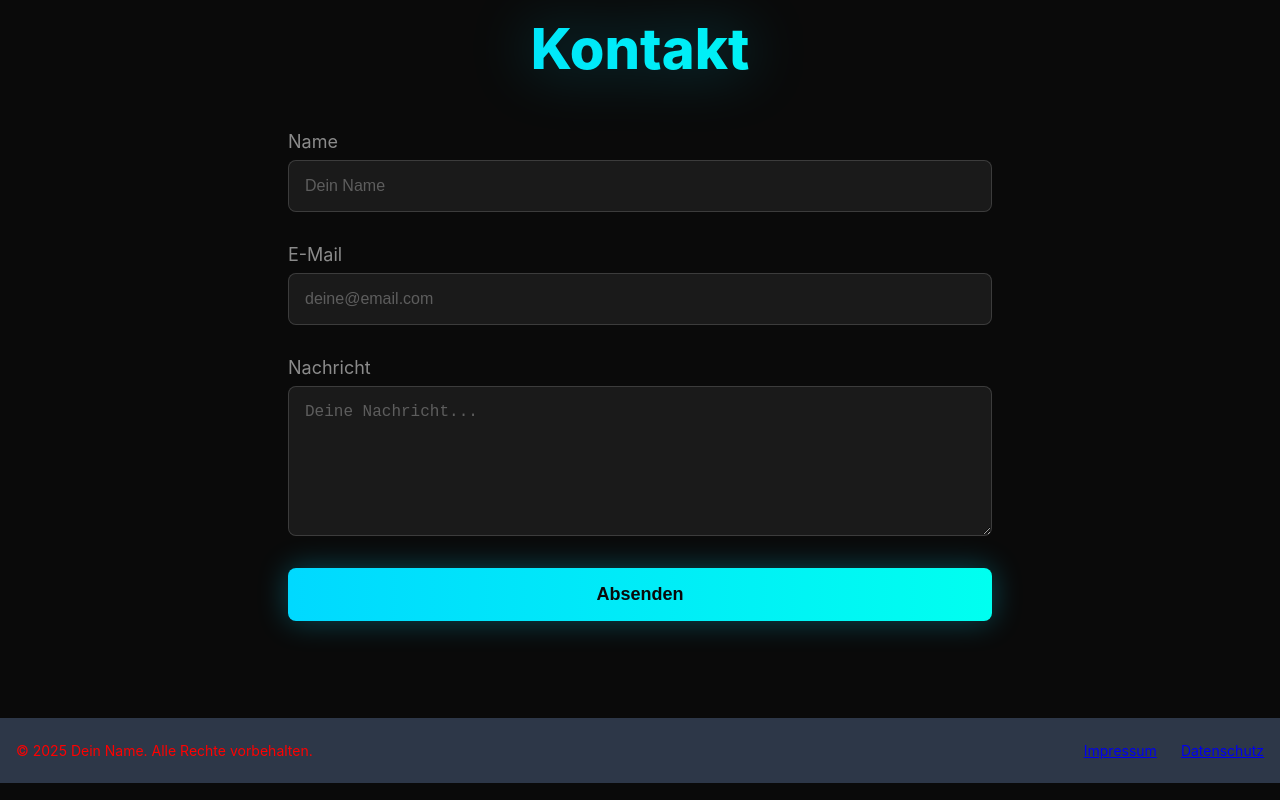
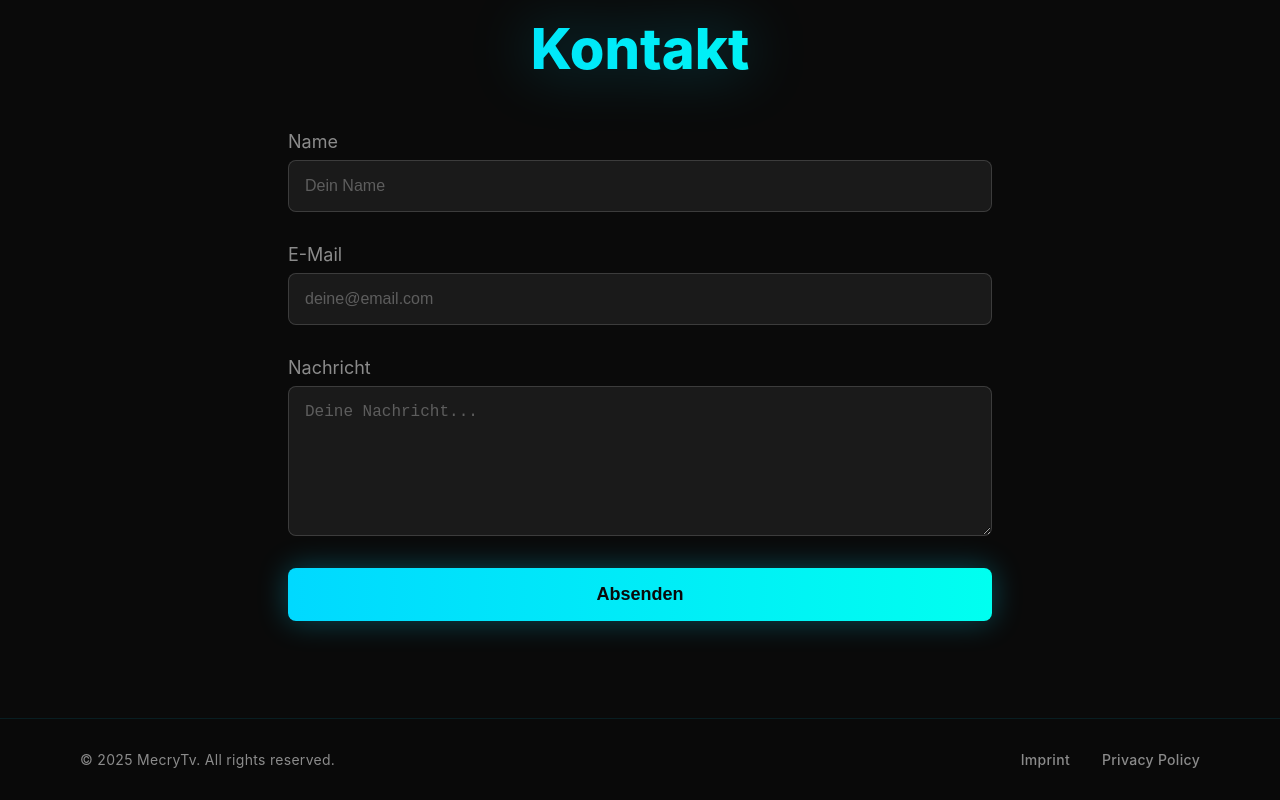
Before and after one commit to MecryTv/WEB-MyWebsite, a React (Vite) app: page / in a window 1280 px wide. Shown: the part 4136-4936 px from the top of the page. Built offline with nearby package versions, Linux system fonts and the light colour scheme.

Commit message:
[EDIT] Footer style & english

```diff
--- a/src/components/Footer.tsx
+++ b/src/components/Footer.tsx
@@ -9,7 +9,7 @@ const Footer: React.FC = () => {
                 <div className="footer-content">
                     <div className="copyright-area">
                         <p className="copyright-text">
-                            © {new Date().getFullYear()} Dein Name. Alle Rechte vorbehalten.
+                            © {new Date().getFullYear()} MecryTv. All rights reserved.
                         </p>
                     </div>
 
@@ -18,13 +18,13 @@ const Footer: React.FC = () => {
                             to="/imprint"
                             className="footer-link"
                         >
-                            Impressum
+                            Imprint
                         </Link>
                         <Link
                             to="/privacy"
                             className="footer-link"
                         >
-                            Datenschutz
+                            Privacy Policy
                         </Link>
                     </div>
                 </div>
--- a/src/styles/Footer.scss
+++ b/src/styles/Footer.scss
@@ -1,23 +1,21 @@
-$footer-bg: #2d3748;
-$text-color: #ff0000;
-$hover-color: #63b3ed;
-$breakpoint-md: 768px;
-
 .app-footer {
-  background-color: $footer-bg;
-  color: $text-color;
+  background: rgba(10, 10, 10, 0.95);
+  backdrop-filter: blur(12px);
+  color: var(--grau);
   margin-top: auto;
+  border-top: 1px solid rgba(0, 217, 255, 0.1);
 }
 
 .footer-container {
-  max-width: 100%;
+  max-width: 1600px;
   width: 100%;
   margin-left: auto;
   margin-right: auto;
-  padding-left: 1rem;
-  padding-right: 1rem;
-  padding-top: 1.5rem;
-  padding-bottom: 1.5rem;
+  padding: 2rem 5rem;
+
+  @media (max-width: 768px) {
+    padding: 1.5rem 2rem;
+  }
 }
 
 .footer-content {
@@ -25,9 +23,9 @@ $breakpoint-md: 768px;
   flex-direction: column;
   justify-content: space-between;
   align-items: center;
-  gap: 1rem;
+  gap: 1.5rem;
 
-  @media (min-width: $breakpoint-md) {
+  @media (min-width: 768px) {
     flex-direction: row;
   }
 }
@@ -35,25 +33,47 @@ $breakpoint-md: 768px;
 .copyright-area {
   text-align: center;
 
-  @media (min-width: $breakpoint-md) {
+  @media (min-width: 768px) {
     text-align: left;
   }
 }
 
 .copyright-text {
   font-size: 0.875rem;
+  color: var(--grau);
+  letter-spacing: 0.3px;
 }
 
 .footer-links {
   display: flex;
-  gap: 1.5rem;
+  gap: 2rem;
 }
 
 .footer-link {
   font-size: 0.875rem;
-  transition: color 300ms ease;
+  color: var(--grau);
+  text-decoration: none;
+  position: relative;
+  transition: all 0.3s ease;
+  letter-spacing: 0.3px;
+  font-weight: 500;
+
+  &::after {
+    content: "";
+    position: absolute;
+    bottom: -3px;
+    left: 0;
+    width: 0;
+    height: 2px;
+    background: linear-gradient(to right, var(--hellblau), var(--akzent));
+    transition: width 0.3s ease;
+  }
 
   &:hover {
-    color: $hover-color;
+    color: var(--hellblau);
+
+    &::after {
+      width: 100%;
+    }
   }
 }
```
